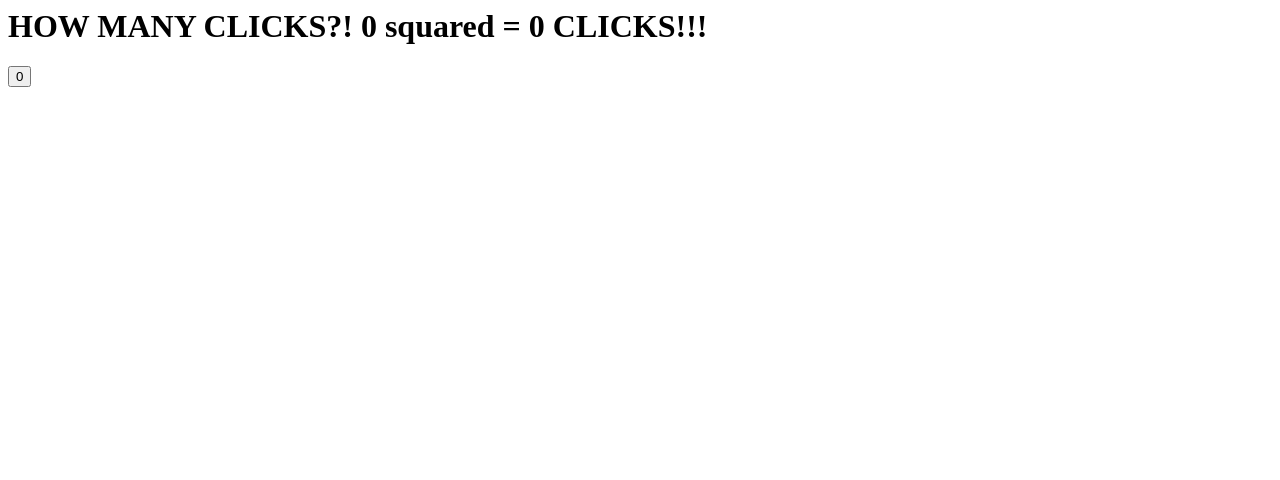
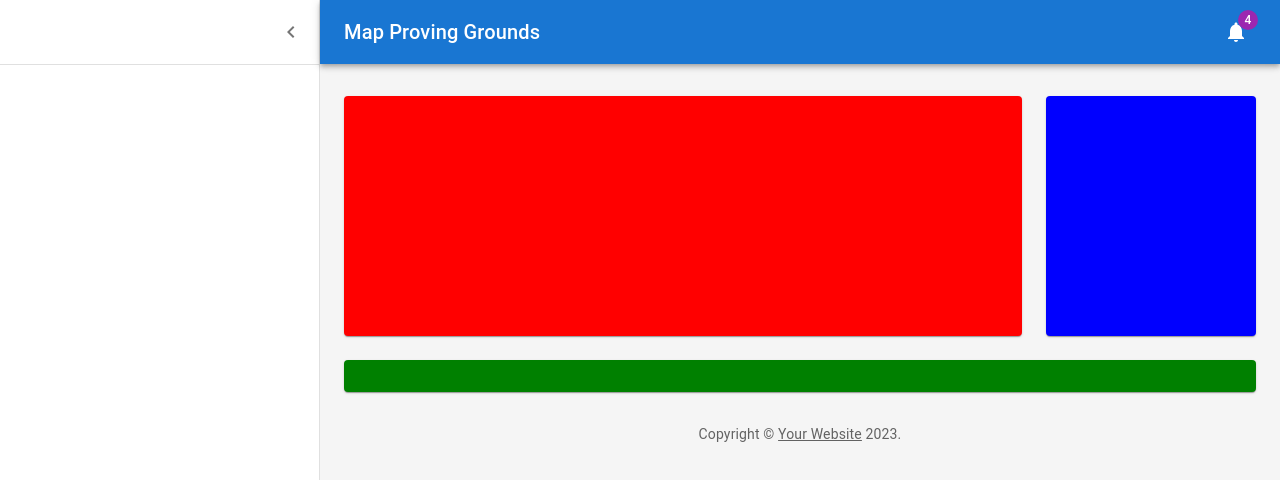
Before and after one commit to nronnei/map-proving-ground, a React app: page / in a window 1280 px wide. Shown: the top 480 px of the page. Built offline with nearby package versions, Linux system fonts and the light colour scheme.

Commit message:
Adds placeholder dashboard layout, MUI deps

```diff
--- a/index.js
+++ b/index.js
@@ -1,5 +1,5 @@
 import React from "react";
-import reactDom from "react-dom";
 import App from "./src/App"
+import { createRoot } from 'react-dom/client';
 
-reactDom.render(<App />, document.getElementById("root"));
+createRoot(document.getElementById("root")).render(<App />);
--- a/package.json
+++ b/package.json
@@ -29,6 +29,10 @@
     "webpack-dev-server": "^4.11.1"
   },
   "dependencies": {
+    "@emotion/react": "^11.10.5",
+    "@emotion/styled": "^11.10.5",
+    "@mui/icons-material": "^5.11.0",
+    "@mui/material": "^5.11.5",
     "leaflet": "^1.9.3",
     "react": "^18.2.0",
     "react-dom": "^18.2.0",
--- a/src/App.js
+++ b/src/App.js
@@ -1,36 +1,12 @@
 import React from "react";
-import { RecoilRoot, atom, selector, useRecoilState, useRecoilValue } from "recoil";
-
-const numState = atom({
-    key: "numState",
-    default: 0
-})
-
-const squareState = selector({
-    key: "squareState",
-    get: ({ get }) => {
-        const number = get(numState)
-        return number * number
-    }
-})
-
-function Counter() {
-    const [number, setNumber] = useRecoilState(numState)
-    return <button onClick={() => setNumber(number + 1)}>{number}</button>
-}
-
-function Display() {
-    const readOnlyNumber = useRecoilValue(numState)
-    const readOnlySquare = useRecoilValue(squareState)
-    return <span>{readOnlyNumber} squared = {readOnlySquare}</span>
-}
+import Dashboard from './components/Dashboard';
+import { RecoilRoot } from "recoil";
 
 const App = () => {
     return (
         <RecoilRoot>
             <div id="app">
-                <h1> HOW MANY CLICKS?! <Display /> CLICKS!!!</h1>
-                <Counter />
+                <Dashboard />
             </div>
         </RecoilRoot>
     )
--- /dev/null
+++ b/src/components/AppBar.js
@@ -0,0 +1,62 @@
+import React from 'react';
+import MuiAppBar from '@mui/material/AppBar';
+import { styled } from '@mui/material/styles';
+import { Toolbar, IconButton, Typography, Badge } from '@mui/material';
+import MenuIcon from '@mui/icons-material/Menu';
+import NotificationsIcon from '@mui/icons-material/Notifications';
+
+import { DRAWER_WIDTH_PX } from '../style';
+
+const NO_FORWARD_PROPS = ['open', 'toggleDrawer'];
+const HoCOpts = {
+    shouldForwardProp: prop => !NO_FORWARD_PROPS.includes(prop),
+};
+
+const StyledAppBar = styled(MuiAppBar, HoCOpts)(({ theme, open }) => ({
+    zIndex: theme.zIndex.drawer + 1,
+    transition: theme.transitions.create(['width', 'margin'], {
+        easing: theme.transitions.easing.sharp,
+        duration: theme.transitions.duration.leavingScreen,
+    }),
+    ...(open && {
+        marginLeft: DRAWER_WIDTH_PX,
+        width: `calc(100% - ${DRAWER_WIDTH_PX}px)`,
+        transition: theme.transitions.create(['width', 'margin'], {
+            easing: theme.transitions.easing.sharp,
+            duration: theme.transitions.duration.enteringScreen,
+        }),
+    }),
+}));
+
+export default function TheAppBar(props) {
+    const { open, toggleDrawer } = props;
+    return (
+        <StyledAppBar {...props}>
+            <Toolbar sx={{ pr: '24px', /* keep right padding when drawer closed */ }}>
+                <IconButton
+                    edge="start"
+                    color="inherit"
+                    aria-label="open drawer"
+                    onClick={toggleDrawer}
+                    sx={{ marginRight: '36px', ...(open && { display: 'none' }), }}
+                >
+                    <MenuIcon />
+                </IconButton>
+                <Typography
+                    component="h1"
+                    variant="h6"
+                    color="inherit"
+                    noWrap
+                    sx={{ flexGrow: 1 }}
+                >
+                    Map Proving Grounds
+                </Typography>
+                <IconButton color="inherit">
+                    <Badge badgeContent={4} color="secondary">
+                        <NotificationsIcon />
+                    </Badge>
+                </IconButton>
+            </Toolbar>
+        </ StyledAppBar>
+    )
+}
--- /dev/null
+++ b/src/components/Copyright.js
@@ -0,0 +1,15 @@
+import React from 'react';
+import { Link, Typography } from '@mui/material';
+
+export default function Copyright(props) {
+    return (
+        <Typography variant="body2" color="text.secondary" align="center" {...props}>
+            {'Copyright © '}
+            <Link color="inherit" href="https://mui.com/">
+                Your Website
+            </Link>{' '}
+            {new Date().getFullYear()}
+            {'.'}
+        </Typography>
+    );
+}
--- /dev/null
+++ b/src/components/Dashboard.js
@@ -0,0 +1,84 @@
+import * as React from 'react';
+import { createTheme, ThemeProvider } from '@mui/material/styles';
+import CssBaseline from '@mui/material/CssBaseline';
+import Box from '@mui/material/Box';
+import Container from '@mui/material/Container';
+import Grid from '@mui/material/Grid';
+import Paper from '@mui/material/Paper';
+import Toolbar from '@mui/material/Toolbar';
+
+import Copyright from './Copyright';
+import TheAppBar from './AppBar';
+import TheSidebar from './TheSidebar';
+
+const mdTheme = createTheme();
+
+function DashboardContent() {
+    const [open, setOpen] = React.useState(true);
+    const toggleDrawer = () => { setOpen(!open); };
+
+    return (
+        <ThemeProvider theme={mdTheme}>
+            <Box sx={{ display: 'flex' }}>
+                <CssBaseline />
+                <TheAppBar {...{ position: "absolute", open, toggleDrawer }} />
+                <TheSidebar {...{ variant: 'permanent', open, toggleDrawer }} />
+                <Box
+                    component="main"
+                    sx={{
+                        backgroundColor: (theme) =>
+                            theme.palette.mode === 'light'
+                                ? theme.palette.grey[100]
+                                : theme.palette.grey[900],
+                        flexGrow: 1,
+                        height: '100vh',
+                        overflow: 'auto',
+                    }}
+                >
+                    { /* Include a toolbar for spacing. Seems dumb, but that's what the example had. */}
+                    <Toolbar />
+                    <Container maxWidth="lg" sx={{ mt: 4, mb: 4 }}>
+                        <Grid container spacing={3}>
+                            {/* Chart */}
+                            <Grid item xs={12} md={8} lg={9}>
+                                <Paper
+                                    sx={{
+                                        p: 2,
+                                        display: 'flex',
+                                        flexDirection: 'column',
+                                        height: 240,
+                                        backgroundColor: 'red'
+                                    }}
+                                >
+                                </Paper>
+                            </Grid>
+                            {/* Recent Deposits */}
+                            <Grid item xs={12} md={4} lg={3}>
+                                <Paper
+                                    sx={{
+                                        p: 2,
+                                        display: 'flex',
+                                        flexDirection: 'column',
+                                        height: 240,
+                                        backgroundColor: 'blue'
+                                    }}
+                                >
+                                </Paper>
+                            </Grid>
+                            {/* Recent Orders */}
+                            <Grid item xs={12}>
+                                <Paper sx={{ p: 2, display: 'flex', flexDirection: 'column', backgroundColor: 'green' }}>
+                                </Paper>
+                            </Grid>
+                        </Grid>
+                        <Copyright sx={{ pt: 4 }} />
+                    </Container>
+                </Box>
+            </Box>
+        </ThemeProvider>
+    );
+}
+
+export default function Dashboard() {
+    return <DashboardContent />;
+}
--- /dev/null
+++ b/src/components/TheSidebar.js
@@ -0,0 +1,56 @@
+import React from "react";
+import { styled } from "@mui/material/styles";
+import { Toolbar, Divider, IconButton } from "@mui/material";
+import MuiDrawer from "@mui/material/Drawer";
+import ChevronLeftIcon from "@mui/icons-material/ChevronLeft";
+import { DRAWER_WIDTH_PX } from "../style";
+
+const NO_FORWARD_PROPS = ['open', 'toggleDrawer'];
+const HoCOpts = {
+    shouldForwardProp: prop => !NO_FORWARD_PROPS.includes(prop),
+};
+
+const StyledDrawer = styled(MuiDrawer, HoCOpts)(
+    ({ theme, open }) => ({
+        '& .MuiDrawer-paper': {
+            position: 'relative',
+            whiteSpace: 'nowrap',
+            width: DRAWER_WIDTH_PX,
+            transition: theme.transitions.create('width', {
+                easing: theme.transitions.easing.sharp,
+                duration: theme.transitions.duration.enteringScreen,
+            }),
+            boxSizing: 'border-box',
+            ...(!open && {
+                overflowX: 'hidden',
+                transition: theme.transitions.create('width', {
+                    easing: theme.transitions.easing.sharp,
+                    duration: theme.transitions.duration.leavingScreen,
+                }),
+                width: theme.spacing(0),
+            }),
+        },
+    }),
+);
+
+
+export default function TheSidebar(props) {
+    const { toggleDrawer } = props;
+    return (
+        <StyledDrawer {...props}>
+            <Toolbar
+                sx={{
+                    display: 'flex',
+                    alignItems: 'center',
+                    justifyContent: 'flex-end',
+                    px: [1],
+                }}
+            >
+                <IconButton onClick={toggleDrawer}>
+                    <ChevronLeftIcon />
+                </IconButton>
+            </Toolbar>
+            <Divider />
+        </StyledDrawer>
+    )
+}
--- /dev/null
+++ b/src/style.js
@@ -0,0 +1 @@
+export const DRAWER_WIDTH_PX = 320;
```
Also changed, not shown: src/store/index.js (added, +14 -0 lines), 1 other file (tests, documents, lock files or other folders).
